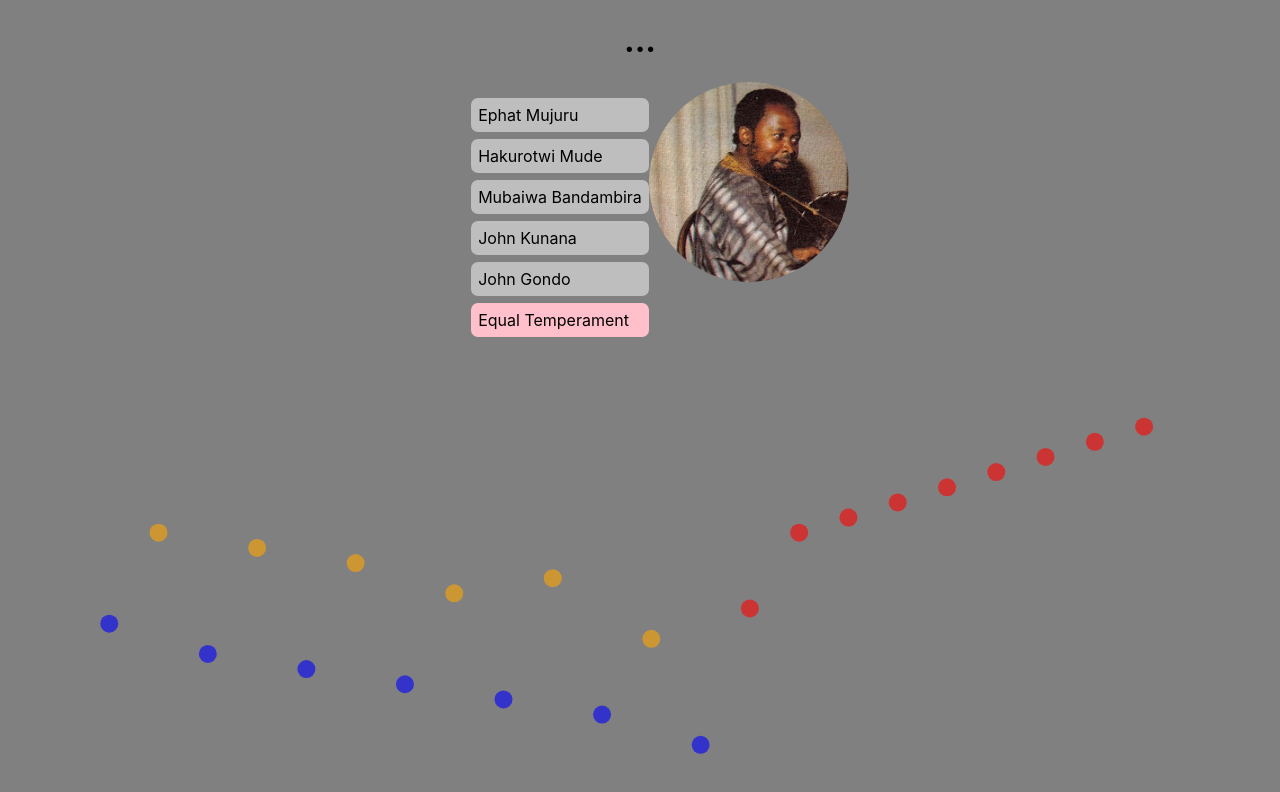
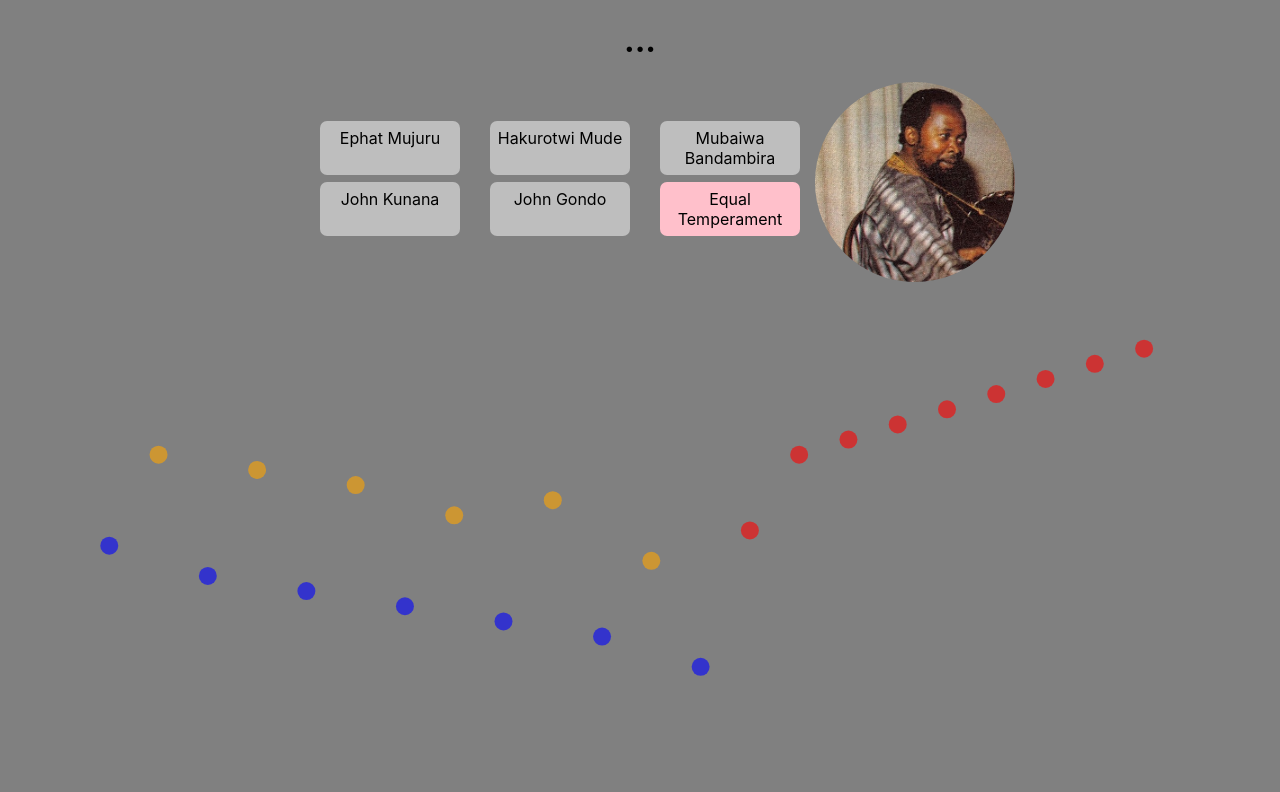
Before and after one commit to Ivu-Tsvuku/mbira, a Next.js app: page /mbira in a window 1280 px wide. Shown: the top 792 px of the page. Built offline with nearby package versions, Linux system fonts and the light colour scheme.

Commit message:
working click selections

```diff
--- a/src/components/Settings.tsx
+++ b/src/components/Settings.tsx
@@ -6,52 +6,29 @@ import styled from 'styled-components'
 
 function Settings() {
     const { tuning, setTuning } = useContext(TuningContext)
-    const StyledDiv = styled.div`
-    display: flex;
-    justify-content: center;
-`
-    const Select = styled.select`
 
-    `
-    const H3 = styled.h3`
-        font-weight: 500;
-    `
-    const ImgCont = styled.div`
-    width: 200px;
-    height: 200px;
-    overflow: hidden;
-    border-radius: 50%;
-    `
-    const Img = styled.img`
-    height: 100%;
-    `
-    const Li = styled.li`
-    margin-bottom: 7px;
-    background: ${props => props.className !== 'selected'? '#bebebe': 'pink'};
-    padding: 7px;
-    border-radius: 7px;
-    list-style-type: none;
-    `
+
+
     return (
-        <StyledDiv className="settings">
+        <div className="settings">
 
-            <ul>
+            <ul className="tuning-container">
                 {mbiraTuning.map(({ source }: IMbiraTuning) => {
 
                     return (
-                        <Li
+                        <li
                             key={source}
-                            className={tuning === source ? 'selected': ''}
+                            className={tuning === source ? 'tunings selected': 'tunings'}
                             onClick={e => setTuning(source)}>
                             {source}
-                        </Li>
+                        </li>
                     )
                 })}
             </ul>
-            <ImgCont className="image-container">
-                <Img src={`/images/Ephat_Mujuru.jpeg`} alt="" />
-            </ImgCont>
-        </StyledDiv>
+            <div className="image-container">
+                <img src={`/images/Ephat_Mujuru.jpeg`} alt="" />
+            </div>
+        </div>
     )
 }
 
--- a/styles/globals.css
+++ b/styles/globals.css
@@ -39,3 +39,42 @@ h1 {
   top: 0;
   left: 0;
 }
+
+.settings {
+  display: flex;
+  justify-content: center;
+}
+
+.tunings {
+  margin-bottom: 7px;
+  background: #bebebe;
+  padding: 7px;
+  border-radius: 7px;
+  list-style-type: none;
+  width: 140px;
+  overflow-wrap: inherit;
+  text-align: center;
+
+}
+.tuning-container {
+  display: flex;
+    flex-wrap: wrap;
+    align-content: center;
+    width: 550px;
+    justify-content: space-around;
+}
+
+.tunings.selected {
+  background-color: pink;
+}
+
+
+.image-container {
+  width: 200px;
+    height: 200px;
+    overflow: hidden;
+    border-radius: 50%;
+}
+ img {
+   height : 100%
+ }
```
